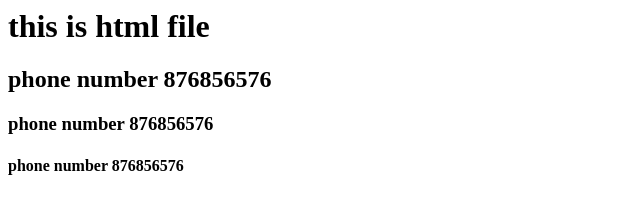
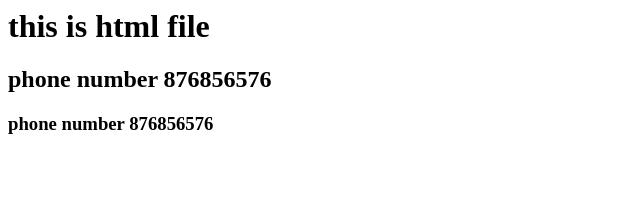
Before and after one commit to sankethdemoaccount/vtgitrepo, a plain HTML site: page index.html in a window 1280 px wide. Shown: the whole page, without its empty margins (0-640 px from the left). Drawn offline with Linux system fonts and the light colour scheme.

Commit message:
Update index.html

```diff
--- a/index.html
+++ b/index.html
@@ -1,4 +1,3 @@
 <h1>this is html file  </h1>
 <h2> phone number 876856576 </h2>
 <h3> phone number 876856576 </h3>
-<h4> phone number 876856576 </h4>
```
